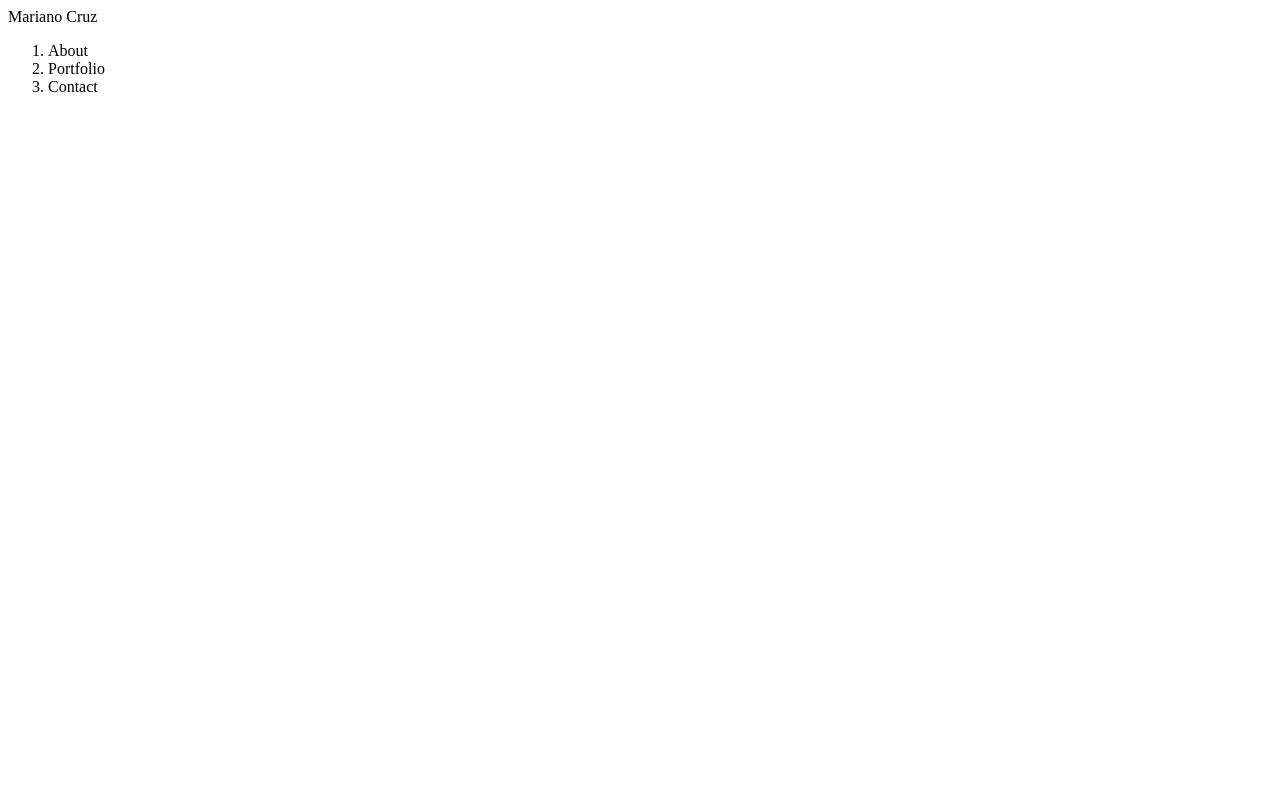
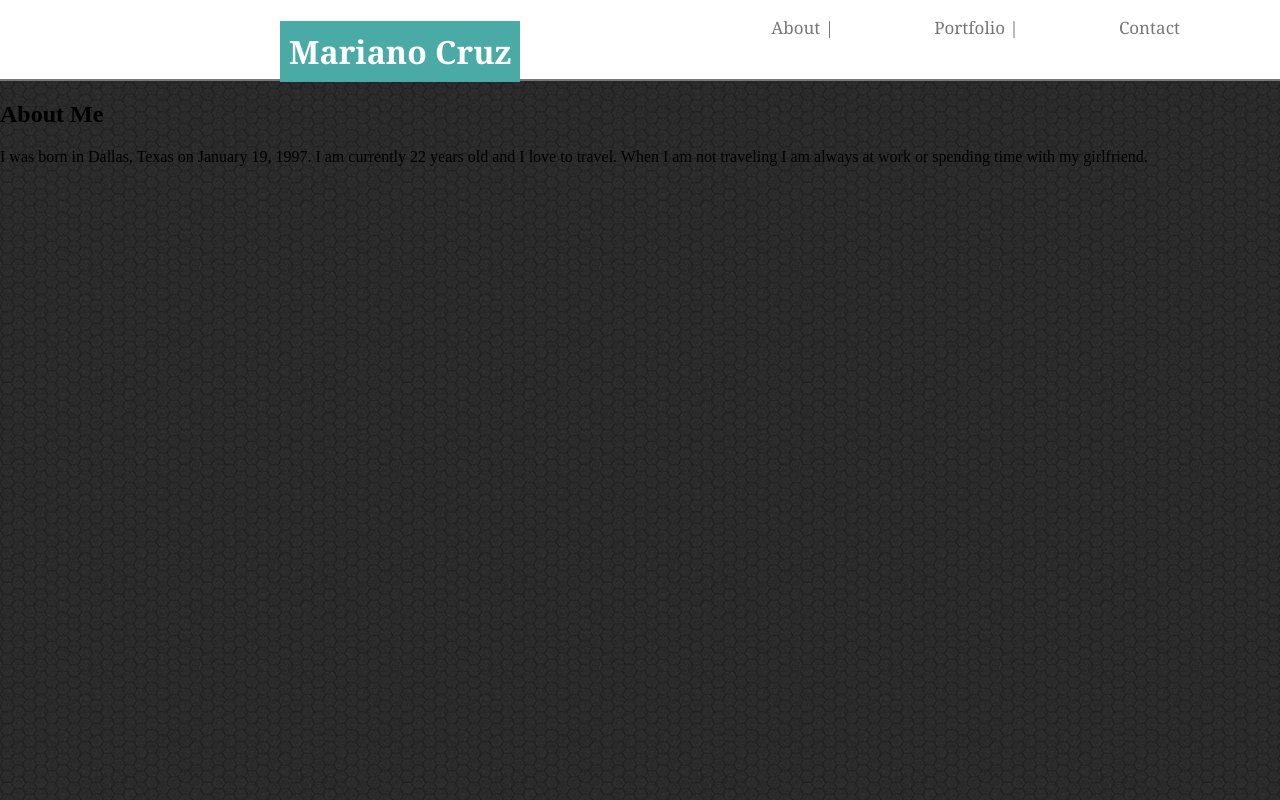
Before and after one commit to tonyc417/Basic-Portfolio, a plain HTML site: page index.html in a window 1280 px wide. Drawn offline with Linux system fonts and the light colour scheme.

Commit message:
Added header, and a background image

```diff
--- a/assets/css/style.css
+++ b/assets/css/style.css
@@ -0,0 +1,38 @@
+body {
+    background-image: url(/images/dark-honeycomb.png);
+    margin: 0;
+}
+
+
+.logo {
+    position: fixed;
+    float: left;
+    background: #4aaaa5;
+    margin-left: 280px;
+    padding: 9px;
+    color: white;
+    font-size: 2em;
+    text-align: center;
+    font-family: Georgia, 'Times New Roman', Times, serif;
+}
+
+.top-nav {
+    overflow: hidden;
+    background: white;
+    border-bottom: 2px solid #777777;
+}
+
+li {
+    float: right;
+    color: #777777;
+    padding-right: 100px;
+    padding-bottom: 40px;
+    display: inline;
+    font-size: 17px;
+    font-family: Georgia, 'Times New Roman', Times, serif;
+}
+
+a {
+    color: inherit;
+    text-decoration: none;
+}
--- a/index.html
+++ b/index.html
@@ -5,14 +5,29 @@
     <meta name="viewport" content="width=device-width, initial-scale=1.0">
     <meta http-equiv="X-UA-Compatible" content="ie=edge">
     <link rel="stylesheet" type="text/css" href="assets/css/style.css">
-    <title>Document</title>
+    <title>My Portfolio</title>
 </head>
 <body>
-    <header>Mariano Cruz</header>
-    <ol>
-        <li>About</li>
-        <li>Portfolio</li>
-        <li>Contact</li>
-    </ol>
+    <header>
+        <h1 class="logo">Mariano Cruz</h1>
+        <div class="top-nav">
+            <ul>
+                <li><a href="#">Contact  </a></li>
+                <li><a href="#">Portfolio        |</a></li>
+                <li><a href="#">About | </a></li>
+            </ul>
+        </div>
+    </header>
+
+    <h2>About Me</h2>
+    <section>
+    <div class="center-background">
+    </div>
+    <p>I was born in Dallas, Texas on January 19, 1997. I am currently 22 years old and I love to travel.
+        When I am not traveling I am always at work or spending time with my girlfriend.
+
+    </p>
+    </section>
+
 </body>
 </html>
```
Also changed, not shown: images/dark-honeycomb.png (added).
